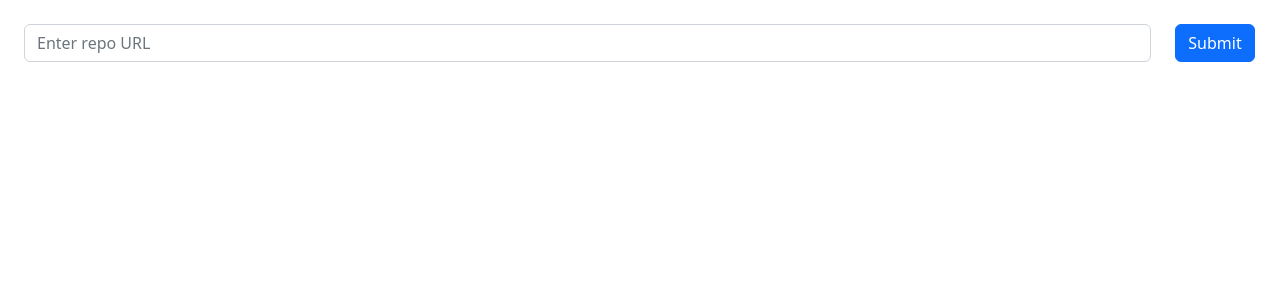
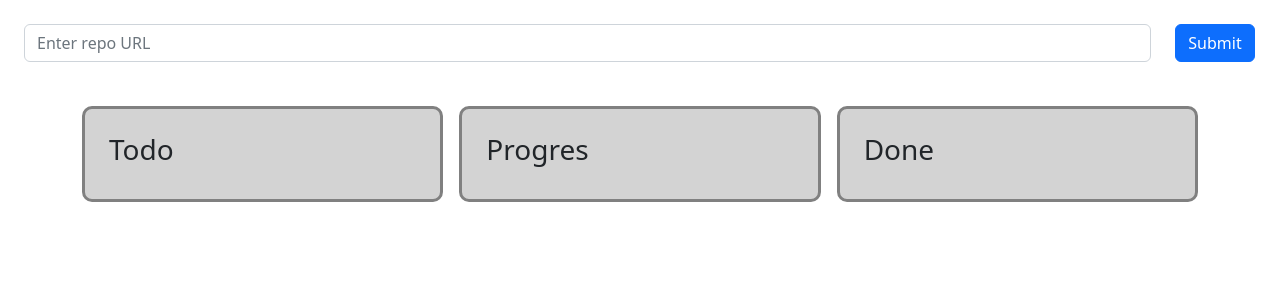
Before and after one commit to ArthurKorablev/kanban-board, a React (Create React App) app: page / in a window 1280 px wide. Shown: the top 300 px of the page. Built offline with nearby package versions, Linux system fonts and the light colour scheme.

Commit message:
issue card css

```diff
--- a/src/containers/IssueCard/index.js
+++ b/src/containers/IssueCard/index.js
@@ -1,27 +1,58 @@
 import Card from "react-bootstrap/Card";
-import Col from 'react-bootstrap/Col';
+import Col from "react-bootstrap/Col";
 import { connect } from "react-redux";
+import { calculateDate } from "../../modules";
 
-const IssueCard = ({issuesRedux}) => {
+const IssueCard = ({ issuesRedux, taskStatuses, status }) => {
 
-    const taskStatuses = ['Todo', 'Progres', 'Done'];
+  const issueWithCurrentStatus = issuesRedux.map((issue) => {
+
+    if (issue.assignees.length != 0) {
+      return {
+        ...issue,
+        currenrStatus: "Progres",
+      };
+    } else if (issue.closed_at != null) {
+      return {
+        ...issue,
+        currenrStatus: "Done",
+      };
+    } else {
+      return {
+        ...issue,
+        currenrStatus: "Todo",
+      };
+    }
+  });
+
+  console.log(issueWithCurrentStatus);
 
   return (
-    <div>
-        {taskStatuses.map(status => (
-            <Col key={status} status={status}>
-                <h3>{status}</h3>
-                {issuesRedux.map((issue) => (
-                    <div></div>
-                ))}
-            </Col>
-                 ))}
-    </div>
+    <>
+      <Col className="m-2 p-4" style={{background: "lightgray", border: "3px solid grey", borderRadius: "10px"}}>
+        <h3>{status}</h3>
+        {issueWithCurrentStatus
+          .filter((issue) => issue.currenrStatus == status)
+          .map((issue) => (
+            <div>
+              <Card className="mb-3" border="dark">
+                <Card.Header>id: {issue.id}</Card.Header>
+                <Card.Body>
+                  <Card.Title>{issue.title}</Card.Title>
+                  <Card.Text>
+                    # {issue.number} Opened {calculateDate(issue.created_at)} Days ago
+                  </Card.Text>
+                </Card.Body>
+              </Card>
+            </div>
+          ))}
+      </Col>
+    </>
   );
 };
 
 const mapStateToProps = (state) => ({
-    issuesRedux: state.issues.issues
-  });
+  issuesRedux: state.issues.issues,
+});
 
-  export default connect(mapStateToProps, {  })(IssueCard);
+export default connect(mapStateToProps, {})(IssueCard);
--- a/src/containers/Layout/index.js
+++ b/src/containers/Layout/index.js
@@ -12,6 +12,7 @@ import IssueCard from "../IssueCard";
 
 const Layout = ({ repoRedux, repoIsLoadedRedux, setIssues, issuesRedux }) => {
 
+    const taskStatuses = ['Todo', 'Progres', 'Done'];
     const {issues_url} = repoRedux;
 
     useEffect(() => {
@@ -20,20 +21,14 @@ const Layout = ({ repoRedux, repoIsLoadedRedux, setIssues, issuesRedux }) => {
         }
     }, [repoIsLoadedRedux]);
 
-    console.log(issuesRedux)
 
     return(
         <div>
             <Container>
-                <Row>
-                 {/* {taskStatuses.map(status => (
-                    <Col key={status} status={status}>
-                        <h3>{status}</h3>
-                        {issuesRedux.map((issue, index) => (
-                            <IssueCard key={index} issue = {issue} status= {status}/>
-                        ))}
-                    </Col>
-                 ))} */}
+                <Row className="p-1">
+                    {taskStatuses.map(status => (
+                        <IssueCard key={status} status={status}/>
+                    ))}
                 </Row>
             </Container>
         </div>
--- a/src/modules.js
+++ b/src/modules.js
@@ -20,3 +20,11 @@ export const getUrlIssuesApi = (api) => {
     event.preventDefault();
     callBack(true);
   }
+
+  export const calculateDate = (creatingIssueDate) => {
+    const currentDate = new Date();
+    const date = Date.parse(creatingIssueDate);
+    const time = Math.abs(currentDate - date);
+    const days = Math.ceil(time / (1000 * 60 * 60 * 24))
+    return days;
+  }
```
